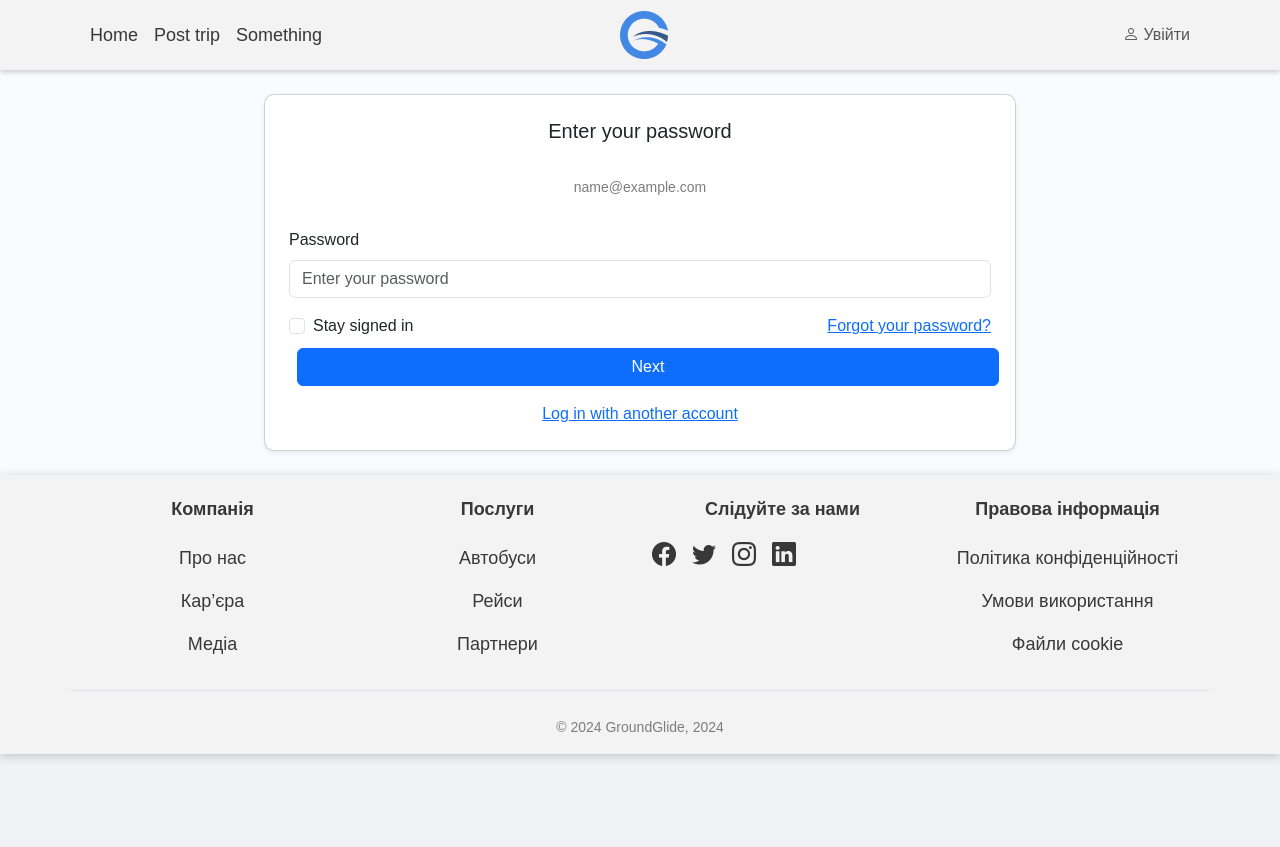
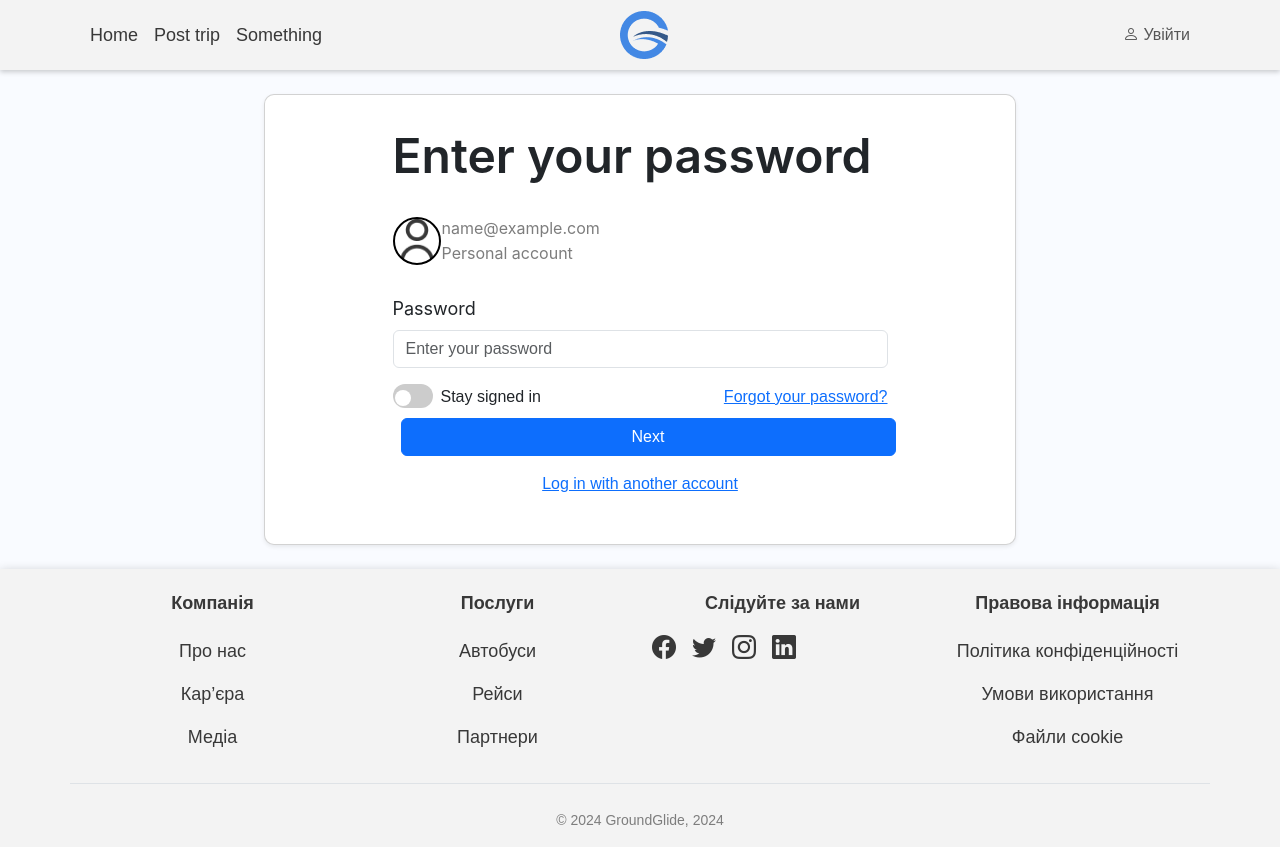
Before and after one commit to blablacar-clone-develop/frontend, a React (Vite) app in the folder react/: page /login in a window 1280 px wide. Both pictures are taken after typing "name@example.com" into the empty fields and a click on the button "Next". Before the commit the page ends 800 px from the top, so only its background shows below. Built offline with nearby package versions, Linux system fonts and the light colour scheme.

Commit message:
work on login component (design)

```diff
--- a/react/src/components/login/LoginComponent.css
+++ b/react/src/components/login/LoginComponent.css
@@ -37,6 +37,32 @@ body {
     text-align: left;
 }
 
+.myh2titleWithIcon {
+    margin-top: 3em;
+    font-family: Inter, sans-serif;
+    font-size: 16px;
+    font-weight: 400;
+    line-height: 25.2px;
+    text-align: left;
+    position: relative;
+    padding-left: 49px; /* Відступ для тексту, щоб він не накладався на картинку */
+}
+
+.myh2titleWithIcon::before {
+    content: '';
+    position: absolute;
+    top: 50%;
+    left: 0;
+    transform: translateY(-50%);
+    width: 48px;
+    height: 48px;
+    background-image: url('./img/user-icon.png');
+    background-size: cover;
+    background-position: center;
+    border-radius: 50%;
+    border: 2px solid #000; /* Рамка товщиною 1px */
+}
+
 .formLabelMyText {
     font-family: Inter, sans-serif;
     font-size: 18px;
@@ -44,3 +70,49 @@ body {
     line-height: 25.2px;
     text-align: left;
 }
+
+/*# custom slider  */
+.custom-toggle {
+    display: inline-block;
+    position: relative;
+    width: 40px;
+    height: 20px;
+}
+
+.custom-toggle input {
+    opacity: 0;
+    width: 0;
+    height: 0;
+}
+
+.custom-slider {
+    position: absolute;
+    cursor: pointer;
+    top: 0;
+    left: 0;
+    right: 0;
+    bottom: 0;
+    background-color: #ccc;
+    transition: 0.4s;
+    border-radius: 34px;
+}
+
+.custom-slider:before {
+    position: absolute;
+    content: "";
+    height: 16px;
+    width: 16px;
+    left: 2px;
+    bottom: 2px;
+    background-color: white;
+    transition: 0.4s;
+    border-radius: 50%;
+}
+
+input:checked + .custom-slider {
+    background-color: #007bff;
+}
+
+input:checked + .custom-slider:before {
+    transform: translateX(20px);
+}
--- a/react/src/components/login/LoginComponent.tsx
+++ b/react/src/components/login/LoginComponent.tsx
@@ -158,13 +158,14 @@ const Login: React.FC = () => {
                         </div>
                     </div>
                 ) : (
-                    <>
-                        <Card.Title className="text-center mb-4">Enter your password</Card.Title>
-                        <p className="text-center">{email}</p>
+                    <div className="align-self-center pt-4 pb-4" style={{maxWidth: '100%', width:'495px'}}>
+                        <Card.Title className="mb-4 myCardTitle">Enter your password</Card.Title>
+                        <p className="myh2titleWithIcon">{email} <br></br>
+                            Personal account</p>
                         {error && <Alert variant="danger">{error}</Alert>}
                         <Form onSubmit={handlePasswordSubmit}>
                             <Form.Group controlId="formBasicPassword" className="mb-3">
-                                <Form.Label>Password</Form.Label>
+                                <Form.Label className="formLabelMyText">Password</Form.Label>
                                 <Form.Control
                                     type="password"
                                     placeholder="Enter your password"
@@ -174,10 +175,19 @@ const Login: React.FC = () => {
                                 />
                             </Form.Group>
 
-                            <div className="d-flex justify-content-between">
-                                <Form.Check label="Stay signed in" />
-                                <a href="/forgot-password">Forgot your password?</a>
+                            {/*<div className="d-flex justify-content-between">*/}
+                            {/*    <Form.Check label="Stay signed in" />*/}
+                            {/*    <a href="/forgot-password">Forgot your password?</a>*/}
+                            {/*</div>*/}
+                            <div className="d-flex justify-content-between align-items-center">
+                                <div className="form-check custom-toggle">
+                                    <input type="checkbox" id="staySignedIn" className="form-check-input"/>
+                                    <label className="custom-slider" htmlFor="staySignedIn"></label>
+                                </div>
+                                <label htmlFor="staySignedIn" className="ms-2">Stay signed in</label>
+                                <a href="/forgot-password" className="ms-auto">Forgot your password?</a>
                             </div>
+
 
                             <Button variant="primary" type="submit" disabled={loading} className="w-100 m-2">
                                 {loading ? 'Logging in...' : 'Next'}
@@ -185,7 +195,7 @@ const Login: React.FC = () => {
 
                             <a href="/login" className="text-center d-block mt-2">Log in with another account</a>
                         </Form>
-                    </>
+                    </div>
                 )}
             </Card>
         </Container>
```
Also changed, not shown: react/src/assets/user-icon.svg (added), react/src/components/login/img/user-icon.png (added).
